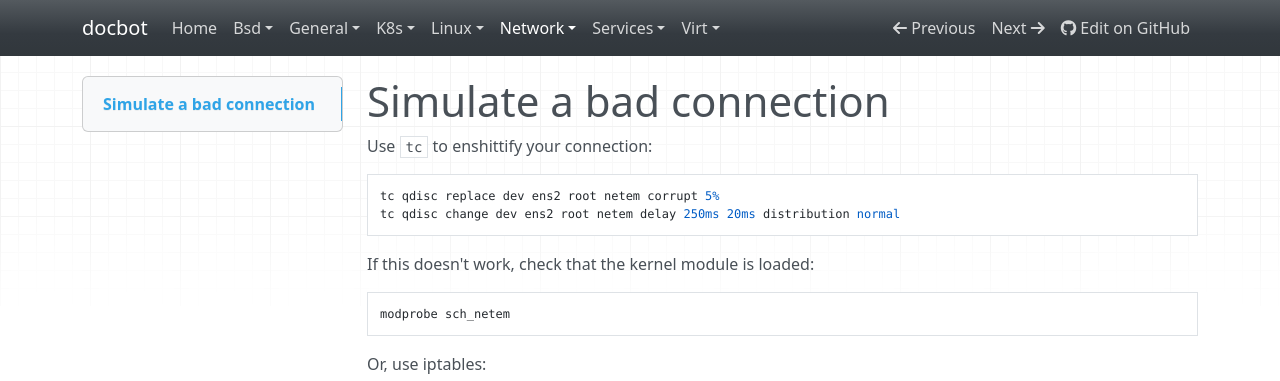
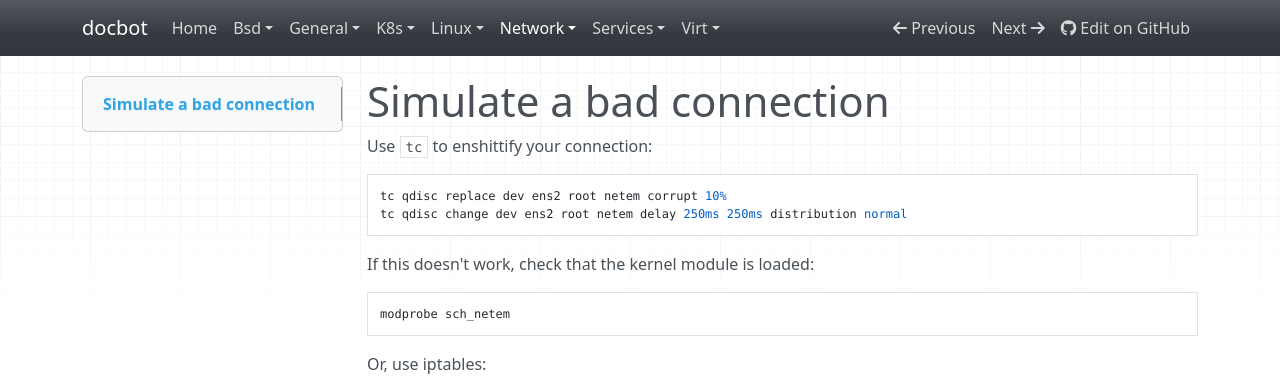
Before and after one commit to noahbailey/docbot, an MkDocs documentation site: the page built from docs/network/simulation.md, in a window 1280 px wide. Shown: the top 381 px of the page. Built offline with MkDocs 1.6.1, drawn with Linux system fonts in a browser that asks for light colours; nearby versions of some CDN libraries.

Commit message:
update simulation

````diff
--- a/docs/network/simulation.md
+++ b/docs/network/simulation.md
@@ -3,8 +3,8 @@
 Use `tc` to enshittify your connection:
 
 ```
-tc qdisc replace dev ens2 root netem corrupt 5%
-tc qdisc change dev ens2 root netem delay 250ms 20ms distribution normal
+tc qdisc replace dev ens2 root netem corrupt 10%
+tc qdisc change dev ens2 root netem delay 250ms 250ms distribution normal
 ```
 
 If this doesn't work, check that the kernel module is loaded:
````
